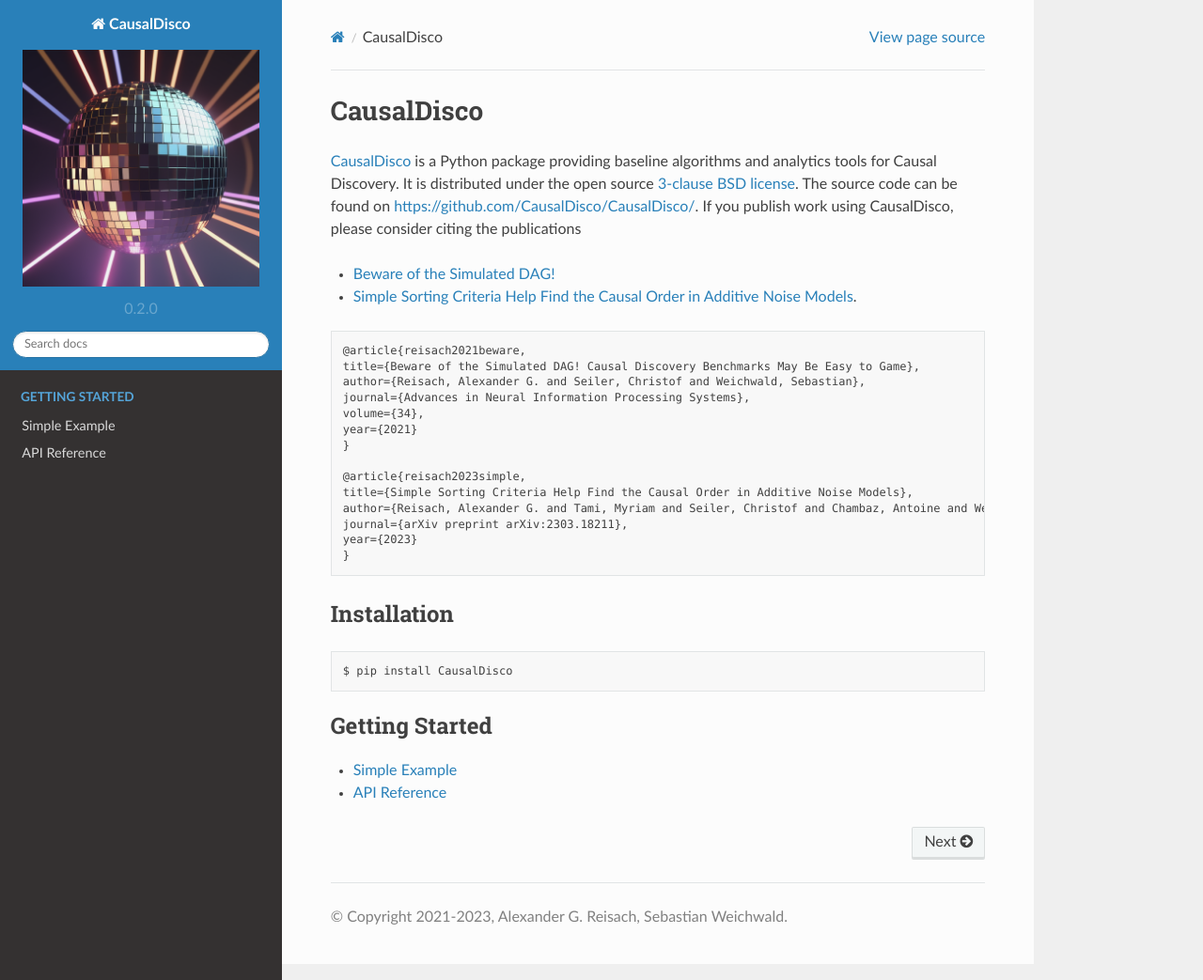
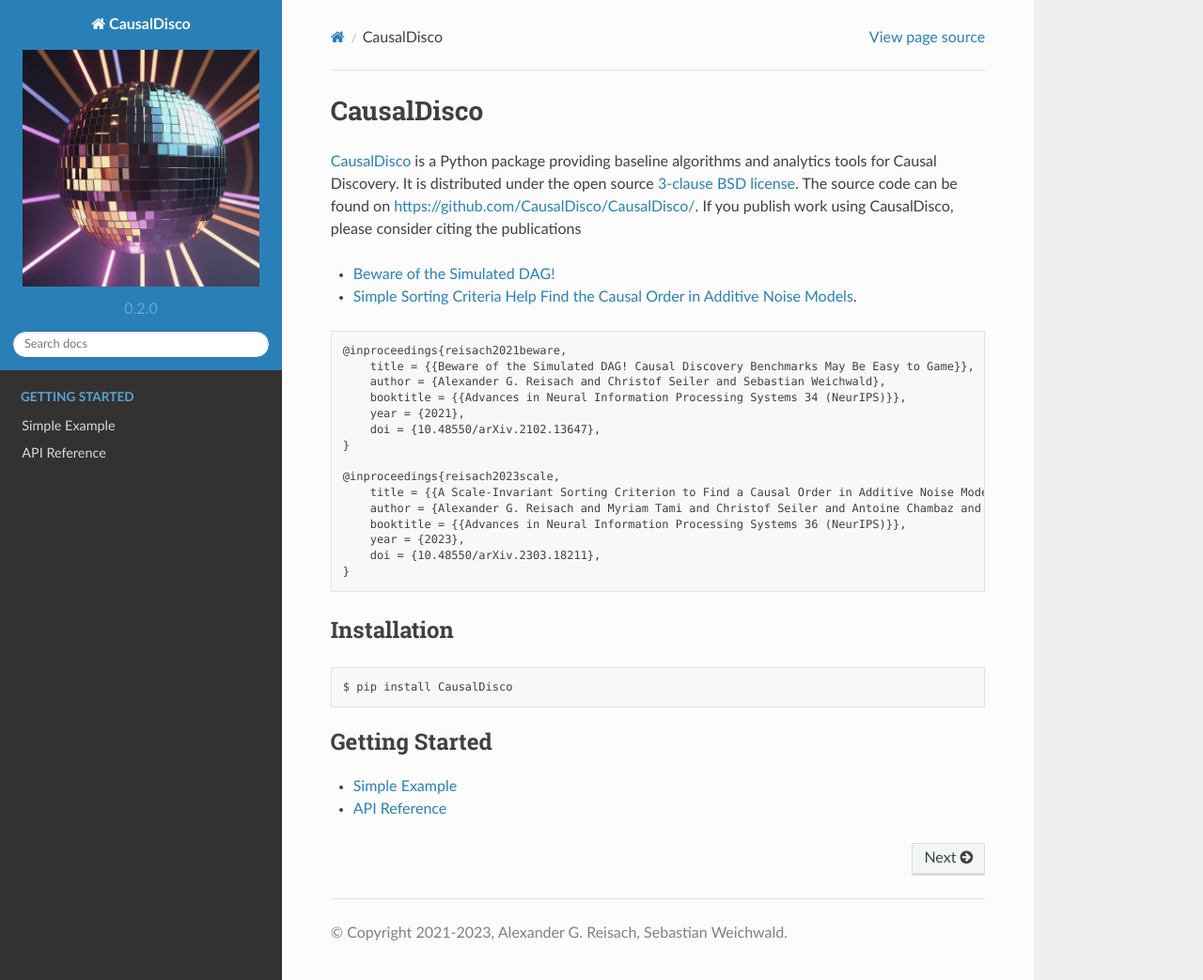
Before and after one commit to CausalDisco/CausalDisco, a Sphinx documentation site: the page built from docs/index.rst, in a window 1280 px wide and 1043 px high. Shown: the whole window at 94% size. Built offline with Sphinx 7.4.7 and the Read the Docs theme 2.0.0, drawn with Linux system fonts in a browser that asks for light colours; formulas are drawn with MathJax 3.

Commit message:
Update index.rst

```diff
--- a/docs/index.rst
+++ b/docs/index.rst
@@ -11,19 +11,20 @@ If you publish work using CausalDisco, please consider citing the publications
 
 .. code-block::
 
-    @article{reisach2021beware,
-    title={Beware of the Simulated DAG! Causal Discovery Benchmarks May Be Easy to Game},
-    author={Reisach, Alexander G. and Seiler, Christof and Weichwald, Sebastian},
-    journal={Advances in Neural Information Processing Systems},
-    volume={34},
-    year={2021}
+    @inproceedings{reisach2021beware,
+        title = {{Beware of the Simulated DAG! Causal Discovery Benchmarks May Be Easy to Game}},
+        author = {Alexander G. Reisach and Christof Seiler and Sebastian Weichwald},
+        booktitle = {{Advances in Neural Information Processing Systems 34 (NeurIPS)}},
+        year = {2021},
+        doi = {10.48550/arXiv.2102.13647},
     }
 
-    @article{reisach2023simple,
-    title={Simple Sorting Criteria Help Find the Causal Order in Additive Noise Models},
-    author={Reisach, Alexander G. and Tami, Myriam and Seiler, Christof and Chambaz, Antoine and Weichwald, Sebastian},
-    journal={arXiv preprint arXiv:2303.18211},
-    year={2023}
+    @inproceedings{reisach2023scale,
+        title = {{A Scale-Invariant Sorting Criterion to Find a Causal Order in Additive Noise Models}},
+        author = {Alexander G. Reisach and Myriam Tami and Christof Seiler and Antoine Chambaz and Sebastian Weichwald},
+        booktitle = {{Advances in Neural Information Processing Systems 36 (NeurIPS)}},
+        year = {2023},
+        doi = {10.48550/arXiv.2303.18211},
     }
 
 
```
